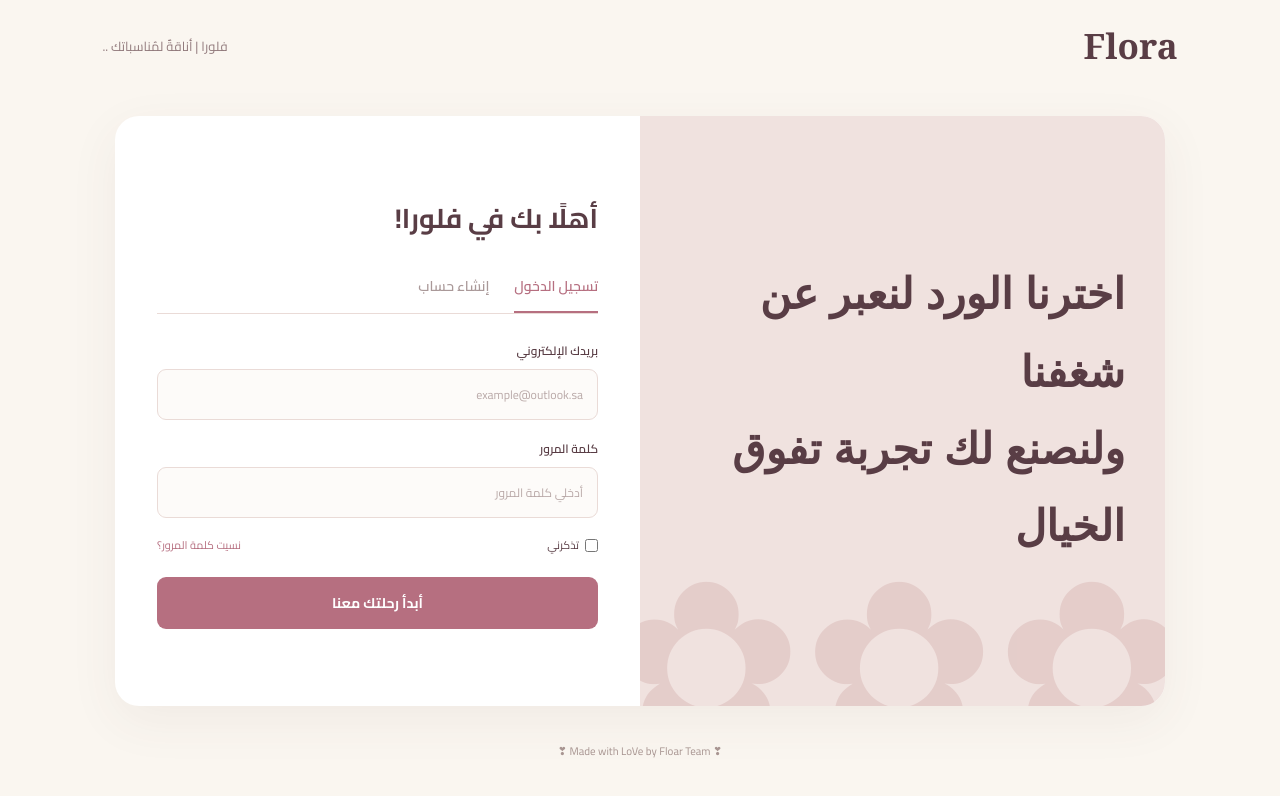
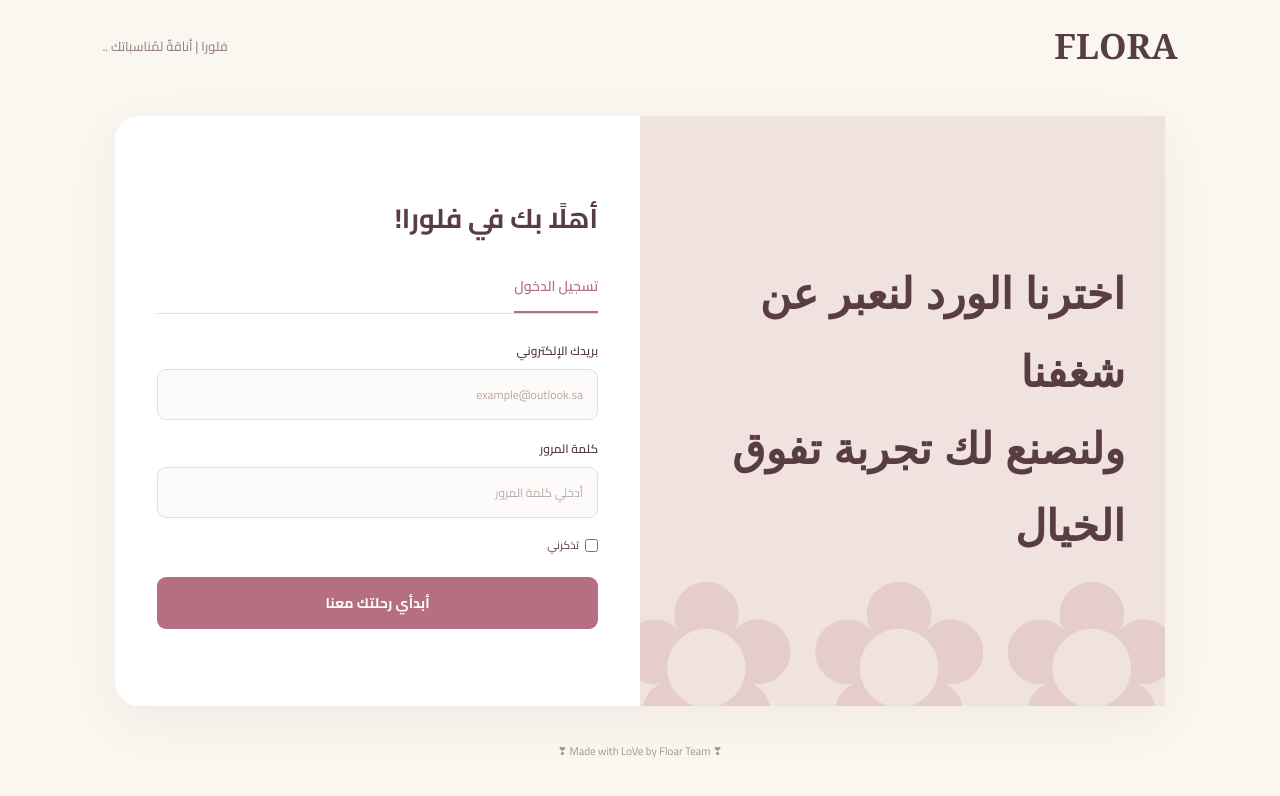
Before and after one commit to LuAlsheeb/Floar-Team-main, a plain HTML site: page Floar-Team-main/index.html in a window 1280 px wide. Drawn offline with Linux system fonts and the light colour scheme.

Commit message:
Add files via upload

```diff
--- a/Floar-Team-main/index.html
+++ b/Floar-Team-main/index.html
@@ -27,7 +27,7 @@
             font-family: 'Cairo', sans-serif;
             background: var(--cream);
             color: var(--dark);
-            min-height: 100vh;
+
         }
 
         /* Navigation */
@@ -65,7 +65,6 @@
             grid-template-columns: 1fr 1fr;
             background: white;
             border-radius: 24px;
-            overflow: hidden;
             box-shadow: 0 15px 50px #593d4510;
         }
 
@@ -265,7 +264,7 @@
             color: var(--muted);
             font-size: 11px;
             margin-top: 20px;
-            line-height: 2;
+
         }
 
         footer {
@@ -323,7 +322,7 @@
 
 <body>
     <header class="navbar">
-        <div class="logo">Flora</div>
+        <div class="logo">FLORA</div>
         <div class="nav-note">   فلورا | أناقةٌ لمُناسباتك ..</div>
     </header>
     <main class="container">
@@ -340,9 +339,6 @@
             <div class="form-tabs">
                 <button type="button" class="tab active">
                     تسجيل الدخول
-                </button>
-                <button type="button" class="tab">
-                    إنشاء حساب
                 </button>
             </div>
             <!-- Login form -->
@@ -373,12 +369,10 @@
                         <input type="checkbox" name="remember">
                         تذكرني
                     </label>
-                    <a href="#" class="text-link">
-                        نسيت كلمة المرور؟
-                    </a>
+
                 </div>
                 <button type="submit" class="submit-btn">
-                   أبدأ رحلتك معنا
+                   أبدأي رحلتك معنا
                 </button>
 
             </form>
```
